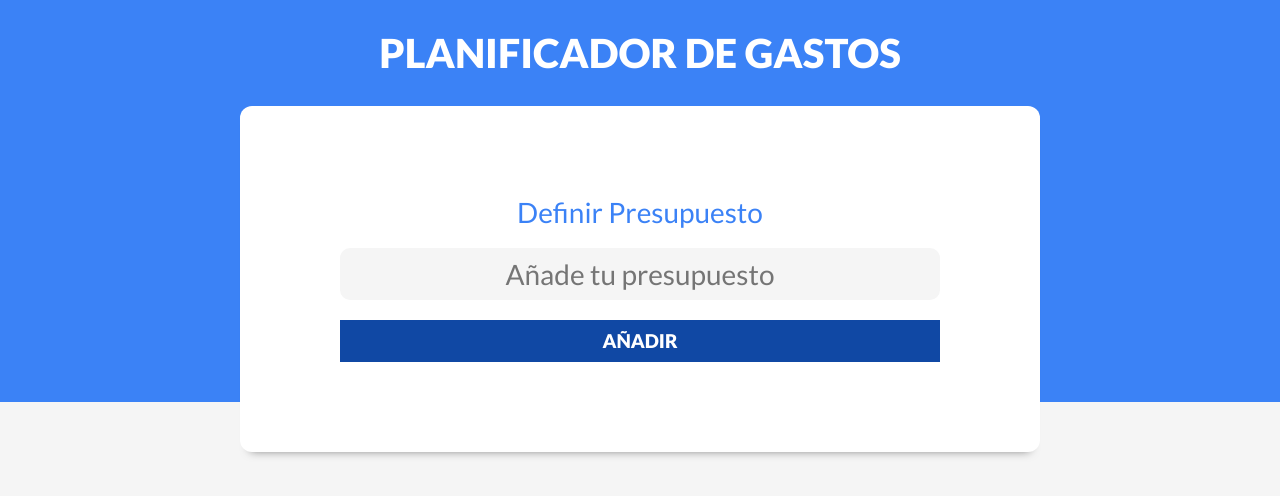
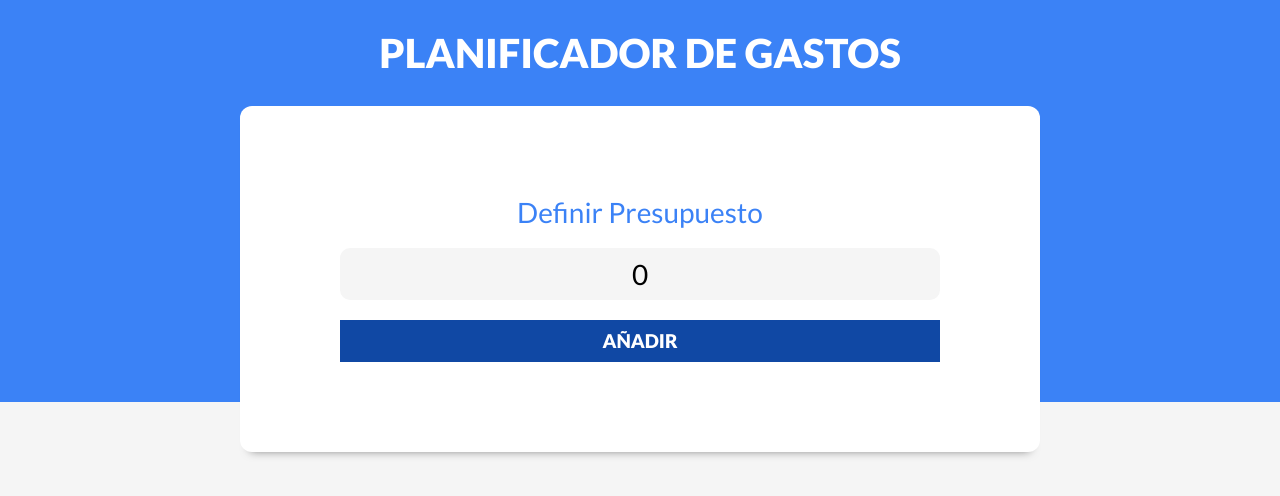
Before and after one commit to oscardenas17/control-gastos-vite, a React (Vite) app: page / in a window 1280 px wide. Shown: the top 496 px of the page. Built offline with nearby package versions, Linux system fonts and the light colour scheme.

Commit message:
Validación de presupuesto

```diff
--- a/src/App.jsx
+++ b/src/App.jsx
@@ -5,10 +5,16 @@
 
 
 function App() {
+
+  const [presupuesto, setPresupuesto]= useState(0)
+
   return (
-   <>
-    <Header />
-   </>
+   <div>
+    <Header
+      presupuesto={presupuesto}
+      setPresupuesto={setPresupuesto}
+    />
+   </div>
   )
 }
 
--- a/src/components/Header.jsx
+++ b/src/components/Header.jsx
@@ -4,11 +4,14 @@
 
 
 
-const header = () => {
+const header = ( {presupuesto, setPresupuesto} ) => {
   return (
       <header>
         <h1>Planificador de Gastos</h1>
-        <NuevoPresupuesto />
+        <NuevoPresupuesto
+            presupuesto={presupuesto}
+            setPresupuesto={setPresupuesto}
+        />
       </header>
 
   )
--- /dev/null
+++ b/src/components/Mensaje.jsx
@@ -0,0 +1,9 @@
+import React from 'react'
+
+const Mensaje = ( { children, tipo} ) => {
+  return (
+    <div className={`alerta ${tipo}` }> {children} </div>
+  )
+}
+
+export default Mensaje
--- a/src/components/NuevoPresupuesto.jsx
+++ b/src/components/NuevoPresupuesto.jsx
@@ -1,11 +1,27 @@
-import React from "react";
+import {useState} from "react";
+import Mensaje from "./Mensaje";
 
 const NuevoPresupuesto = (  {presupuesto, setPresupuesto} ) => {
+
+    const [mensaje, setMensaje] = useState("");
+
+
+    {/* funcion para validar solo # */}
+    const handlePresupuesto = (e) =>{
+        e.preventDefault();
+
+        if( !Number(presupuesto) || Number(presupuesto) < 0){
+            setMensaje("No es un presupuesto  válido")
+        }else{
+            setMensaje("Si es un presupuesto  válido")
+        }
+    }
+
+
   return (
     <div className="contenedor-presupuesto contenedor sombra">
 
-
-      <form className="formulario">
+      <form className="formulario" onSubmit={handlePresupuesto}>
             <div className="campo">
                 <label > Definir Presupuesto</label>
                 <input
@@ -18,6 +34,9 @@
             </div>
 
             <input type="submit" value="Añadir" />
+
+            {mensaje && <Mensaje tipo="error"> {mensaje}</Mensaje>
+            }
       </form>
     </div>
   )
```
